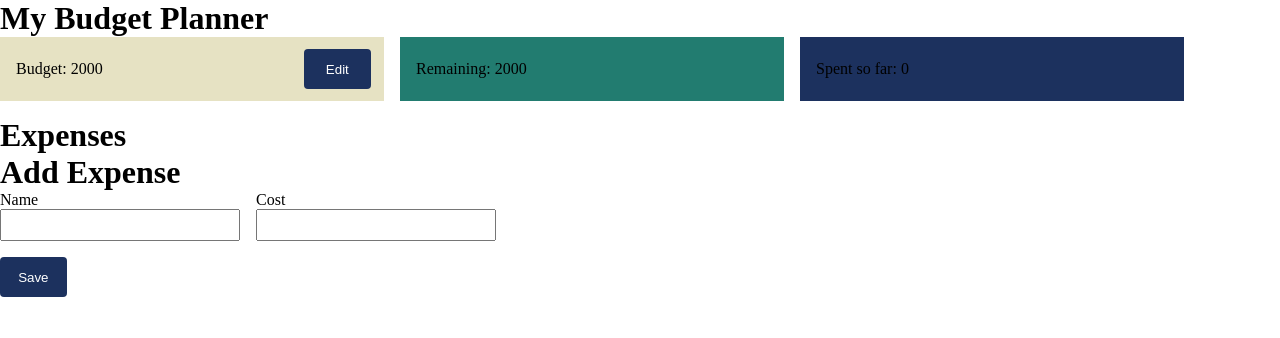
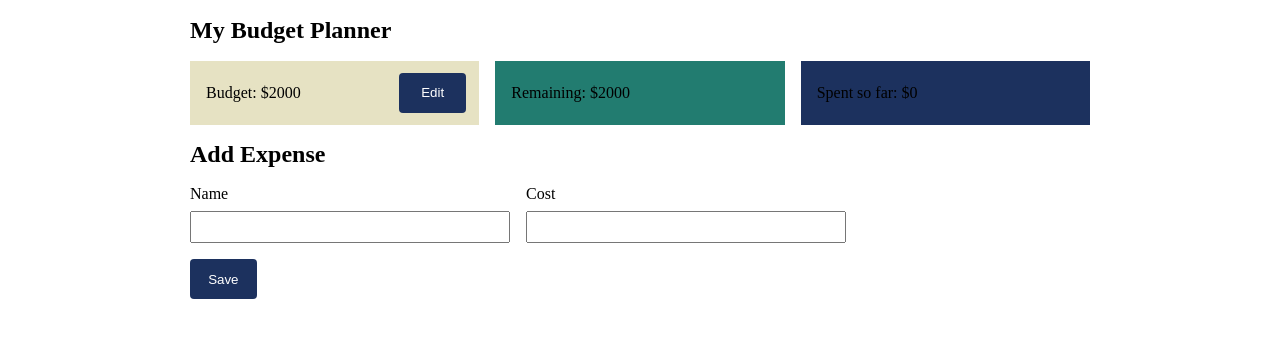
Before and after one commit to nikaareshidze/Budget-Planner, a React (Vite) app: page / in a window 1280 px wide. Shown: the top 338 px of the page. Built offline with nearby package versions, Linux system fonts and the light colour scheme.

Commit message:
Make design improvements

```diff
--- a/src/App.tsx
+++ b/src/App.tsx
@@ -2,13 +2,23 @@ import Cards from "./components/Cards";
 import AddExpense from "./components/add expenses/AddExpense";
 import Expenses from "./components/expenses/Expenses";
 
+import { useSelector } from "react-redux";
+import { RootState } from "./store/store";
+
 export default function App() {
+  const expenses = useSelector((state: RootState) => state.expense.expenses);
+
+  const expenseExists = expenses.length > 0;
+
   return (
-    <div>
-      <h1>My Budget Planner</h1>
+    <Container>
+      <SectionTitle>My Budget Planner</SectionTitle>
       <Cards />
-      <Expenses />
+      {expenseExists && <Expenses />}
       <AddExpense />
-    </div>
+    </Container>
   );
 }
+
+import Container from "./styles/Container";
+import SectionTitle from "./styles/SectionsTitle";
--- a/src/components/Cards.tsx
+++ b/src/components/Cards.tsx
@@ -47,7 +47,7 @@ export default function Cards() {
           backgroundColor="#E6E2C3"
           style={{ justifyContent: "space-between" }}
         >
-          <ThisTitle>{`Budget: ${budget}`}</ThisTitle>
+          <ThisTitle>{`Budget: $${budget}`}</ThisTitle>
           <Button
             style={{ marginRight: "1em" }}
             onClick={() => {
@@ -58,12 +58,12 @@ export default function Cards() {
           </Button>
         </Card>
         <Card backgroundColor="#227C70">
-          <ThisTitle>{`Remaining: ${
+          <ThisTitle>{`Remaining: $${
             expenses[0] ? remaining : budget
           }`}</ThisTitle>
         </Card>
         <Card backgroundColor="#1C315E">
-          <ThisTitle>{`Spent so far: ${spentSoFar}`}</ThisTitle>
+          <ThisTitle>{`Spent so far: $${spentSoFar}`}</ThisTitle>
         </Card>
       </StyledCards>
       {newBudgetIsShown && (
--- a/src/components/add expenses/AddExpense.tsx
+++ b/src/components/add expenses/AddExpense.tsx
@@ -31,7 +31,7 @@ export default function AddExpense() {
 
   return (
     <>
-      <h1>Add Expense</h1>
+      <SectionTitle>Add Expense</SectionTitle>
       <form onSubmit={handleSubmit(onSubmit)} style={formStyle}>
         <div style={{ display: "flex", gap: "1em" }}>
           <div>
@@ -63,10 +63,12 @@ export default function AddExpense() {
 
 import Button from "../../styles/buttons/Button";
 import Title from "../../styles/fonts/Title";
+import SectionTitle from "../../styles/SectionsTitle";
 
 const inputStyle = {
-  width: "15rem",
+  width: "20rem",
   height: "2rem",
+  marginTop: "0.6em",
 };
 
 const formStyle: {} = {
--- a/src/components/expenses/Expenses.tsx
+++ b/src/components/expenses/Expenses.tsx
@@ -2,6 +2,7 @@ import { useSelector } from "react-redux";
 import { RootState } from "../../store/store";
 
 import ExpenseItem from "./ExpenseItem";
+import SectionTitle from "../../styles/SectionsTitle";
 
 export default function Expenses() {
   const expenses = useSelector((state: RootState) => state.expense.expenses);
@@ -12,8 +13,8 @@ export default function Expenses() {
 
   return (
     <div>
-      <h1>Expenses</h1>
-      {expense}
+      <SectionTitle>Expenses</SectionTitle>
+      <div>{expense}</div>
     </div>
   );
 }
--- /dev/null
+++ b/src/styles/Container.ts
@@ -0,0 +1,10 @@
+import styled from "styled-components";
+
+const Container = styled.div`
+  width: 900px;
+  margin: auto;
+  display: flex;
+  flex-direction: column;
+`;
+
+export default Container;
--- /dev/null
+++ b/src/styles/SectionsTitle.ts
@@ -0,0 +1,11 @@
+import styled from "styled-components";
+
+const SectionTitle = styled.h1`
+  font-size: 1.5em;
+  font-weight: 600;
+
+  margin-bottom: 0.7em;
+  margin-top: 0.7em;
+`;
+
+export default SectionTitle;
--- a/src/styles/StyledCards.ts
+++ b/src/styles/StyledCards.ts
@@ -3,8 +3,6 @@ import styled from "styled-components";
 const StyledCards = styled.div`
   display: flex;
   gap: 1em;
-
-  margin-bottom: 1em;
 `;
 
 export default StyledCards;
--- a/src/styles/expense/ExpenseDiv.ts
+++ b/src/styles/expense/ExpenseDiv.ts
@@ -1,8 +1,6 @@
 import styled from "styled-components";
 
 const ExpenseDiv = styled.div`
-  width: 50em;
-
   display: flex;
   align-items: center;
   justify-content: space-between;
```
